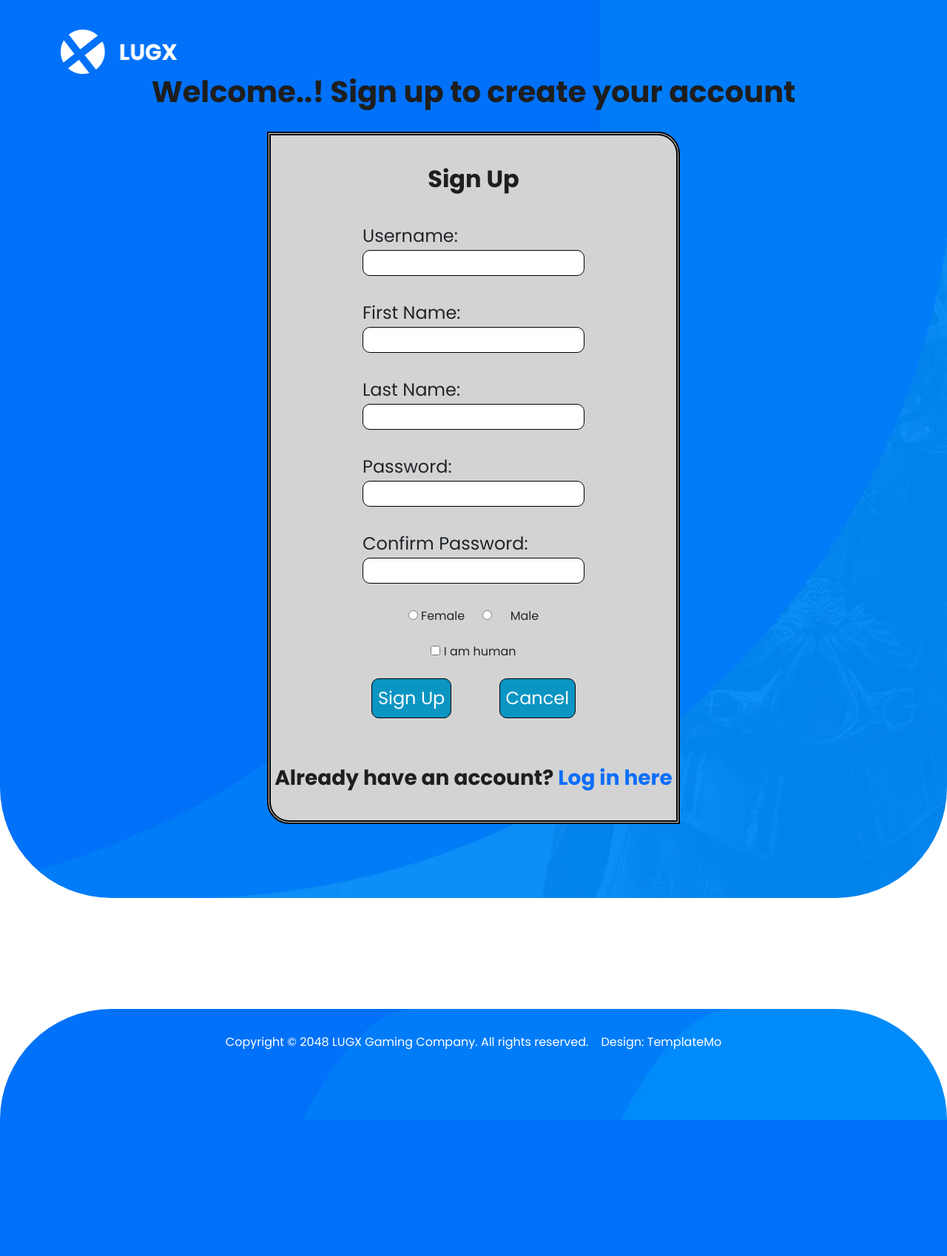
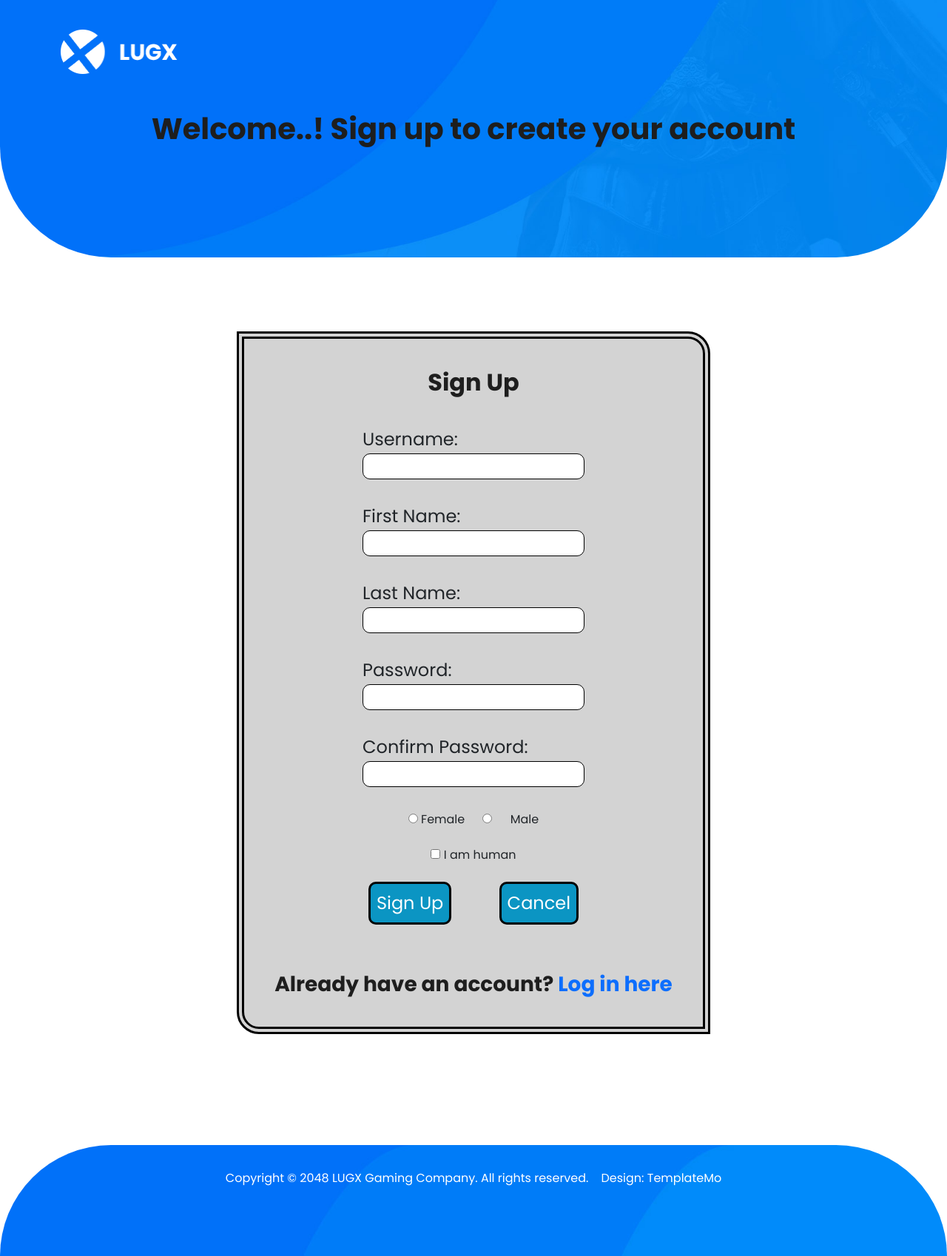
Before and after one commit to RanaElAchkar/WebFinalExam, a PHP site: page /CMSpages/SignUp.php in a window 1280 px wide. Shown: the whole page at 74% size. Before the commit the page ends 1514 px from the top, so only its background shows below. Run offline with PHP 8.4, Linux system fonts and the light colour scheme; the visitor is signed in with stand-in values (Sample User, id 1).

Commit message:
Working on Log Out, Welcoming+ styling the pages

```diff
--- a/BE/listMovies.php
+++ b/BE/listMovies.php
@@ -8,7 +8,7 @@ $result = $db->query($query);
     while ($row = $result->fetch(PDO::FETCH_ASSOC)) {
         $movies[] = new Post($row['MOVIE'], $row['DESCRIPTION'], $row['IS_AVAILABLE']);
     }
-    <?php foreach ($posts as $post): ?>
+    foreach ($posts as $post):
 
-    <?php endforeach; ?>
+    endforeach;
 ?>
--- a/CMS/CMSpages/SignUp.php
+++ b/CMS/CMSpages/SignUp.php
@@ -51,11 +51,12 @@ https://templatemo.com/tm-589-lugx-gaming
 
 
     <div class="main-banner">
+    <h1 style="text-align: center;padding-top: 50px; padding-bottom: 50px;"><span>Welcome..! Sign up to create your account</span></h1>
+    </div>
     <?php
      SignUp();
 
-      ?>
-    </div>
+    ?>
 
    <!-- footer-->
    <?php
--- a/CMS/Model/ViewModel.php
+++ b/CMS/Model/ViewModel.php
@@ -1,8 +1,7 @@
 <?php
 function SignUp(){
     ?>
-<h1 style="text-align: center; padding-bottom: 30px;"><span>Welcome..! Sign up to create your account</span></h1>
-        <div class="container">
+        <div style="text-align: center; padding-top: 100px; ">
             <div style="text-align: center;">
                 <div class="Form">
                     <h2 style="padding-top: 40px;padding-bottom: 40px;">Sign Up</h2>
@@ -84,8 +83,7 @@ function SignUp(){
 }
 function LogIn(){
     ?>
-            <h1 style="text-align: center; padding-bottom: 30px;"><span>Welcome..! Log In here</span></h1>
-        <div class="container">
+        <div style="text-align: center; padding-top: 100px; ">
             <div style="text-align: center;">
                 <div class="Form">
 
@@ -166,8 +164,7 @@ function Itemslist($items){
 }
 function AddMovie(){
     ?>
-        <h1 style="text-align: center;padding-top: 30px; padding-bottom: 30px;"><span>Add a new Movie</span></h1>
-        <div class="container">
+        <div style="text-align: center; padding-top: 100px; ">
             <div style="text-align: center;">
                 <div class="Form">
                     <h2 style="padding-top: 40px;padding-bottom: 40px;">Movie</h2>
--- a/CMS/assets/css/templatemo-lugx-gaming.css
+++ b/CMS/assets/css/templatemo-lugx-gaming.css
@@ -188,7 +188,7 @@ Styling the forms
   background-color: lightgrey;
   border-radius:0px  30px;
   text-align: center;
-  border: 5px double black;
+  border: 10px double black;
   width: 50%;
 
 }
@@ -215,7 +215,7 @@ Styling the forms
   background: rgb(11, 149, 195);
   color: white;
   border-radius: 10px;
-  border: 1px solid black;
+  border: 3px solid black;
   cursor: pointer;
 }
 
--- a/CMS/common/commonfunctions.php
+++ b/CMS/common/commonfunctions.php
@@ -51,7 +51,7 @@ function Preloader(){
                       <li><a href="../CMSpages/SignUp.php" class="active">Sign Up</a></li>
                       <li><a href="../CMSpages/AddItem.php">Add Movies</a></li>
                       <li><a href="../CMSpages/itemslist.php">Movie Manager</a></li>
-                      <li><a href="#">Log Out</a></li>
+                      <li><a href="../CMSpages/index.php">Log Out</a></li>
                   </ul>
                     <a class='menu-trigger'>
                         <span>Menu</span>
```
Also changed, not shown: CMS/CMSpages/AddItem.php (+8 -3 lines), CMS/CMSpages/index.php (+6 -6 lines).
